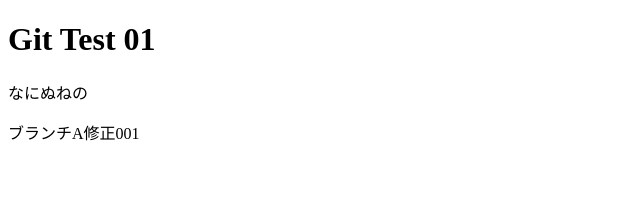
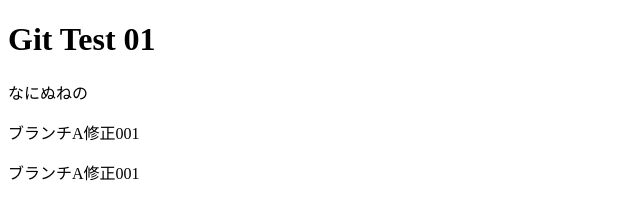
Before and after one commit to kanacomic/firstTest, a plain HTML site: page index.html in a window 1280 px wide. Shown: the whole page, without its empty margins (0-640 px from the left). Drawn offline with Linux system fonts and the light colour scheme.

Commit message:
マスター修正01

```diff
--- a/index.html
+++ b/index.html
@@ -8,5 +8,6 @@
 	<h1>Git Test 01</h1>
 	<p>なにぬねの</p>
 	<p>ブランチA修正001</p>
+	<p>ブランチA修正001</p>
 </body>
 </html>
```
